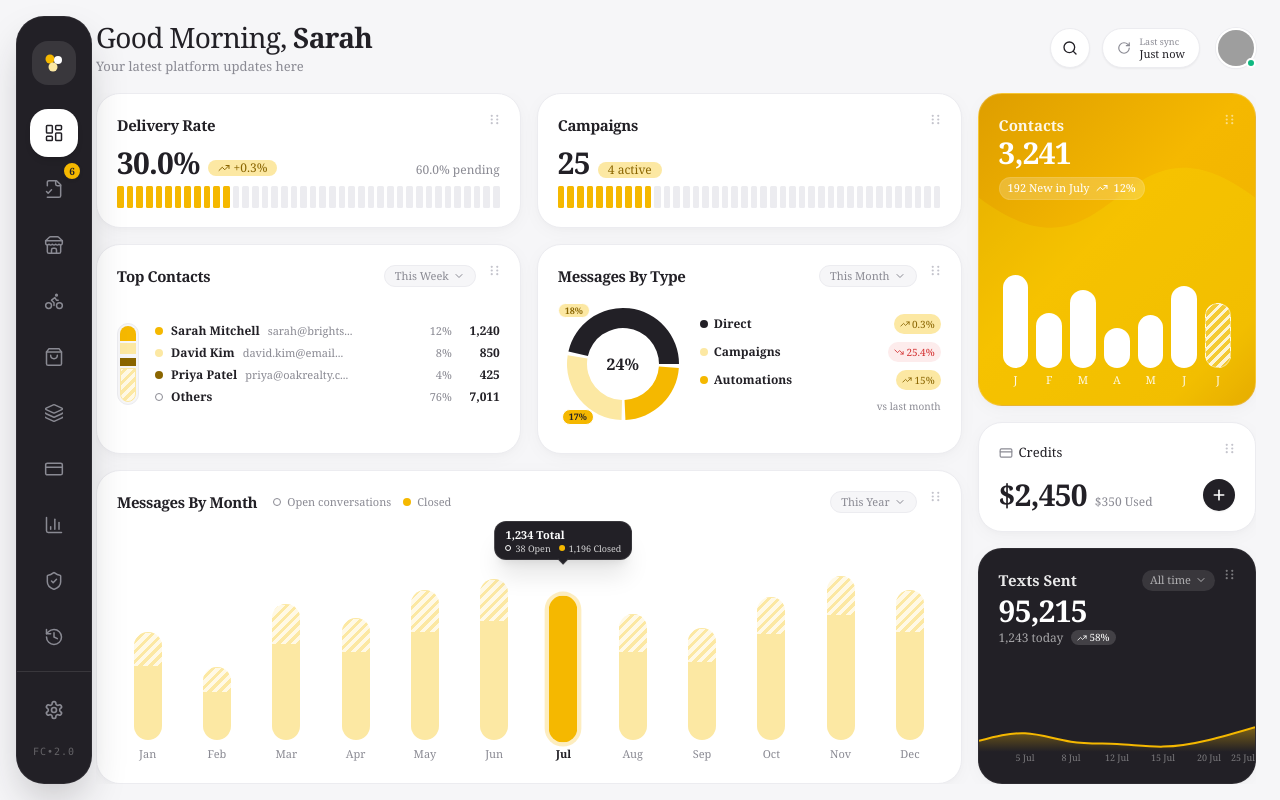
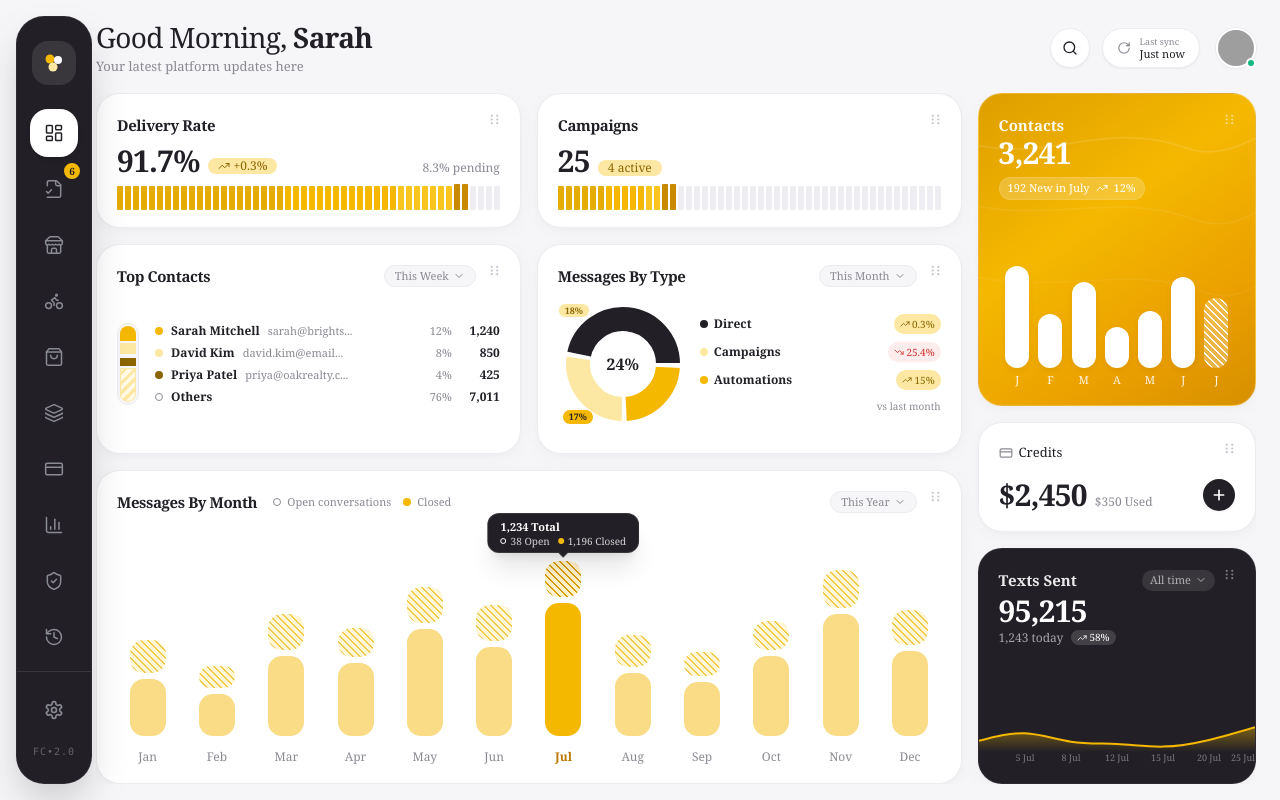
Before and after one commit to vortexdevelopment1/Fillcart, a React (Vite) app in the folder apps/admin-dashboard/: page / in a window 1280 px wide. Built offline with nearby package versions, Linux system fonts and the light colour scheme; grey boxes are pictures that could not be loaded; a web font is replaced by a local one.

Commit message:
fix(admin): match exact reference bar styling, segmented ticks gradient, and separated hatched blocks

```diff
--- a/apps/admin-dashboard/src/components/charts/PendingVerificationsCard.tsx
+++ b/apps/admin-dashboard/src/components/charts/PendingVerificationsCard.tsx
@@ -3,15 +3,9 @@ import { useNavigate } from 'react-router-dom';
 import { Card } from '../common/Card';
 import { Badge } from '../common/Badge';
 import { SegmentedBar } from '../common/SegmentedBar';
-import { useVerification } from '../../context/VerificationContext';
 
 export const PendingVerificationsCard: React.FC = () => {
   const navigate = useNavigate();
-  const { stats } = useVerification();
-
-  const total = stats.total > 0 ? stats.total : 10;
-  const verifiedRate = ((stats.approved / total) * 100).toFixed(1);
-  const pendingPercentage = (((stats.pending) / total) * 100).toFixed(1);
 
   return (
     <Card
@@ -19,28 +13,24 @@ export const PendingVerificationsCard: React.FC = () => {
       title="Delivery Rate"
       className="h-[135px] flex flex-col justify-between"
     >
-      <div className="flex items-baseline justify-between mt-1 mb-2">
+      <div className="flex items-baseline justify-between mt-0.5 mb-2">
         <div className="flex items-baseline gap-2">
           <span className="text-3xl font-semibold text-[#222026] tracking-tight leading-none">
-            {verifiedRate}%
+            91.7%
           </span>
           <Badge variant="soft-amber" icon="up">
             +0.3%
           </Badge>
         </div>
         <span className="text-xs text-[#8A8A93] font-medium">
-          {pendingPercentage}% pending
+          8.3% pending
         </span>
       </div>
 
-      <div className="mt-auto">
+      <div className="mt-auto w-full">
         <SegmentedBar
-          totalTicks={40}
-          filledRatio={stats.approved / total || 0.78}
-          color="#F5B800"
-          unfilledColor="#ECECF0"
-          height={22}
-          gap={3}
+          totalTicks={48}
+          filledCount={44} // 44 out of 48 = 91.7%
         />
       </div>
     </Card>
--- a/apps/admin-dashboard/src/components/charts/PlatformActivityCard.tsx
+++ b/apps/admin-dashboard/src/components/charts/PlatformActivityCard.tsx
@@ -2,37 +2,37 @@ import React, { useState } from 'react';
 import { Card } from '../common/Card';
 import { ChevronDown } from 'lucide-react';
 
-interface MonthData {
+interface MonthBarData {
   month: string;
-  totalPercent: number; // 35 to 95
-  hatchedPercent: number; // percent of bar that is hatched
+  totalHeight: number; // percentage of chart area (40 to 100)
+  hatchedRatio: number; // percentage of totalHeight that is hatched (25 to 45)
   open: number;
   closed: number;
   total: number;
   isHighlighted?: boolean;
 }
 
-const monthlyData: MonthData[] = [
-  { month: 'Jan', totalPercent: 62, hatchedPercent: 32, open: 340, closed: 850, total: 1190 },
-  { month: 'Feb', totalPercent: 42, hatchedPercent: 35, open: 220, closed: 420, total: 640 },
-  { month: 'Mar', totalPercent: 78, hatchedPercent: 30, open: 410, closed: 980, total: 1390 },
-  { month: 'Apr', totalPercent: 70, hatchedPercent: 28, open: 390, closed: 870, total: 1260 },
-  { month: 'May', totalPercent: 86, hatchedPercent: 28, open: 480, closed: 1140, total: 1620 },
-  { month: 'Jun', totalPercent: 92, hatchedPercent: 26, open: 510, closed: 1280, total: 1790 },
+const monthlyData: MonthBarData[] = [
+  { month: 'Jan', totalHeight: 55, hatchedRatio: 38, open: 340, closed: 850, total: 1190 },
+  { month: 'Feb', totalHeight: 40, hatchedRatio: 36, open: 220, closed: 420, total: 640 },
+  { month: 'Mar', totalHeight: 70, hatchedRatio: 32, open: 410, closed: 980, total: 1390 },
+  { month: 'Apr', totalHeight: 62, hatchedRatio: 30, open: 390, closed: 870, total: 1260 },
+  { month: 'May', totalHeight: 85, hatchedRatio: 26, open: 480, closed: 1140, total: 1620 },
+  { month: 'Jun', totalHeight: 75, hatchedRatio: 30, open: 510, closed: 1280, total: 1790 },
   {
     month: 'Jul',
-    totalPercent: 82,
-    hatchedPercent: 0, // full solid #F5B800
+    totalHeight: 100,
+    hatchedRatio: 22,
     open: 38,
     closed: 1196,
     total: 1234,
     isHighlighted: true,
   },
-  { month: 'Aug', totalPercent: 72, hatchedPercent: 30, open: 380, closed: 890, total: 1270 },
-  { month: 'Sep', totalPercent: 64, hatchedPercent: 30, open: 290, closed: 780, total: 1070 },
-  { month: 'Oct', totalPercent: 82, hatchedPercent: 26, open: 440, closed: 1020, total: 1460 },
-  { month: 'Nov', totalPercent: 94, hatchedPercent: 24, open: 520, closed: 1310, total: 1830 },
-  { month: 'Dec', totalPercent: 86, hatchedPercent: 28, open: 460, closed: 1180, total: 1640 },
+  { month: 'Aug', totalHeight: 58, hatchedRatio: 35, open: 380, closed: 890, total: 1270 },
+  { month: 'Sep', totalHeight: 48, hatchedRatio: 32, open: 290, closed: 780, total: 1070 },
+  { month: 'Oct', totalHeight: 66, hatchedRatio: 28, open: 440, closed: 1020, total: 1460 },
+  { month: 'Nov', totalHeight: 95, hatchedRatio: 25, open: 520, closed: 1310, total: 1830 },
+  { month: 'Dec', totalHeight: 72, hatchedRatio: 30, open: 460, closed: 1180, total: 1640 },
 ];
 
 export const PlatformActivityCard: React.FC = () => {
@@ -68,27 +68,32 @@ export const PlatformActivityCard: React.FC = () => {
       }
       className="h-full flex-1 min-h-[220px] flex flex-col justify-between"
     >
-      {/* 12 Equal Columns (Jan..Dec) inside chart area with flex-1 + min-h-0 */}
-      <div className="flex-1 min-h-0 w-full pt-11 pb-1 flex flex-col">
-        <div className="flex-1 min-h-0 w-full grid grid-cols-12 gap-1 md:gap-2">
+      {/* Chart Canvas: flex-1 min-h-0 with pt-12 for tooltip room */}
+      <div className="flex-1 min-h-0 w-full pt-10 pb-0 flex flex-col justify-end">
+        {/* 12 Columns aligned to bottom axis */}
+        <div className="flex-1 min-h-0 w-full grid grid-cols-12 gap-1 md:gap-2 items-end">
           {monthlyData.map((item) => {
             const isSelected = item.month === selectedMonth;
+
+            // Height calculations
+            // Hatched block: percentage of totalHeight
+            const hatchedHeightPercent = item.hatchedRatio;
+            // Bottom solid block: remaining percentage
+            const solidHeightPercent = 100 - hatchedHeightPercent;
 
             return (
               <div
                 key={item.month}
                 onClick={() => setSelectedMonth(item.month)}
-                className="flex flex-col items-center h-full min-h-0 cursor-pointer group"
+                className="flex flex-col items-center justify-end h-full min-h-0 cursor-pointer relative"
               >
-                {/* Bar Area: Flex-1, items-end to align bar to bottom */}
-                <div className="w-full flex-1 flex items-end justify-center min-h-0 relative">
-                  {/* Floating Dark Tooltip above highlighted month */}
+                {/* Floating Dark Tooltip above Jul (or selected month) */}
                 {isSelected && (
-                    <div className="absolute -top-[44px] left-1/2 -translate-x-1/2 z-30 bg-[#222026] text-white text-[10px] py-1.5 px-2.5 rounded-xl shadow-xl whitespace-nowrap border border-white/10 pointer-events-none">
-                      <div className="font-semibold text-[11px] leading-tight">
+                  <div className="absolute -top-[48px] left-1/2 -translate-x-1/2 z-30 bg-[#222026] text-white text-[11px] py-1.5 px-3 rounded-[12px] shadow-xl whitespace-nowrap border border-white/10 pointer-events-none">
+                    <div className="font-bold text-[11px] leading-tight text-white mb-0.5">
                       {item.total.toLocaleString()} Total
                     </div>
-                      <div className="flex items-center gap-2 mt-0.5 text-white/80 text-[9px] leading-none">
+                    <div className="flex items-center gap-2 text-white/80 text-[10px] leading-none">
                       <span className="flex items-center gap-1">
                         <span className="w-1.5 h-1.5 rounded-full border border-white inline-block" />
                         {item.open} Open
@@ -99,48 +104,62 @@ export const PlatformActivityCard: React.FC = () => {
                       </span>
                     </div>
 
-                      {/* Tooltip Down Arrow */}
+                    {/* Caret pointing down */}
                     <div className="absolute -bottom-1 left-1/2 -translate-x-1/2 w-2 h-2 bg-[#222026] rotate-45 border-r border-b border-white/10" />
                   </div>
                 )}
 
-                  {/* Pill Bar Container (width ~28px, border-radius 999px) */}
+                {/* Stacked Bar Container: max-w-[36px], centered */}
                 <div
-                    className={`w-full max-w-[28px] rounded-full overflow-hidden flex flex-col justify-end transition-all duration-300 ${
-                      isSelected
-                        ? 'ring-4 ring-[#F5B800]/25 scale-[1.02]'
-                        : 'group-hover:opacity-90'
-                    }`}
-                    style={{ height: `${item.totalPercent}%` }}
+                  className="w-full max-w-[36px] flex flex-col justify-end transition-all duration-300"
+                  style={{
+                    height: `${item.totalHeight}%`,
+                    gap: '6px', // 6px gap between top hatched block and bottom solid block
+                  }}
                 >
-                    {/* Top Segment: Hatched Pattern (Solid #F5B800 if selected) */}
-                    {item.hatchedPercent > 0 && !isSelected ? (
+                  {/* TOP BLOCK: Hatched diagonal lines, rounded-[14px] on all corners */}
                   <div
-                        className="w-full hatched-pattern-yellow border-t border-[#FCE8A3] transition-all duration-300"
-                        style={{ height: `${item.hatchedPercent}%` }}
+                    className="w-full rounded-[14px] flex-shrink-0 transition-all duration-300"
+                    style={{
+                      height: `calc(${hatchedHeightPercent}% - 3px)`,
+                      minHeight: '12px',
+                      backgroundColor: isSelected ? '#FFF2C6' : '#FFF6D6',
+                      backgroundImage: isSelected
+                        ? 'repeating-linear-gradient(45deg, #D99A00 0, #D99A00 1.5px, transparent 1.5px, transparent 5px)'
+                        : 'repeating-linear-gradient(45deg, #F3C94A 0, #F3C94A 1.5px, transparent 1.5px, transparent 5px)',
+                    }}
                   />
-                    ) : null}
 
-                    {/* Bottom Segment: Solid fill */}
+                  {/* BOTTOM BLOCK: Solid fill, rounded-[14px] on all corners */}
                   <div
-                      className={`w-full flex-1 transition-all duration-300 ${
-                        isSelected ? 'bg-[#F5B800]' : 'bg-[#FCE8A3]'
-                      }`}
+                    className="w-full rounded-[14px] flex-1 transition-all duration-300"
+                    style={{
+                      minHeight: '16px',
+                      backgroundColor: isSelected ? '#F5B800' : '#F9DC85',
+                    }}
                   />
                 </div>
               </div>
+            );
+          })}
+        </div>
 
-                {/* Month Label (Centered directly below the bar) */}
+        {/* Month Labels in a dedicated bottom row for perfect one-line vertical axis alignment */}
+        <div className="grid grid-cols-12 gap-1 md:gap-2 text-center mt-2.5 pt-1 border-t border-transparent select-none">
+          {monthlyData.map((item) => {
+            const isSelected = item.month === selectedMonth;
+            return (
               <span
-                  className={`text-[11px] mt-2 block leading-none transition-colors select-none ${
+                key={item.month}
+                onClick={() => setSelectedMonth(item.month)}
+                className={`text-[12px] block leading-none cursor-pointer transition-colors ${
                   isSelected
-                      ? 'text-[#222026] font-bold'
-                      : 'text-[#8A8A93] group-hover:text-[#222026]'
+                    ? 'text-[#B87700] font-semibold'
+                    : 'text-[#8A8A93] hover:text-[#222026]'
                 }`}
               >
                 {item.month}
               </span>
-              </div>
             );
           })}
         </div>
--- a/apps/admin-dashboard/src/components/charts/ProductsDonutCard.tsx
+++ b/apps/admin-dashboard/src/components/charts/ProductsDonutCard.tsx
@@ -30,17 +30,18 @@ export const ProductsDonutCard: React.FC = () => {
       className="h-[210px] flex flex-col justify-between"
     >
       <div className="flex items-center gap-3 my-auto">
-        {/* Donut Chart with Callout Badges */}
+        {/* Donut Chart: Ring thickness ~26px (outer 58, inner 32), 3px gap, center 24% */}
         <div className="relative w-[130px] h-[130px] flex-shrink-0 flex items-center justify-center">
           <ResponsiveContainer width="100%" height="100%">
             <PieChart>
               <Pie
                 data={donutData}
-                innerRadius={36}
-                outerRadius={56}
-                paddingAngle={4}
+                innerRadius={32}
+                outerRadius={58}
+                paddingAngle={3}
                 dataKey="value"
-                strokeWidth={0}
+                stroke="#FFFFFF"
+                strokeWidth={2}
               >
                 {donutData.map((entry, index) => (
                   <Cell key={`cell-${index}`} fill={entry.color} />
@@ -49,9 +50,9 @@ export const ProductsDonutCard: React.FC = () => {
             </PieChart>
           </ResponsiveContainer>
 
-          {/* Center 24% */}
+          {/* Center Text: 24% semibold */}
           <div className="absolute inset-0 flex items-center justify-center pointer-events-none">
-            <span className="text-base font-bold text-[#222026]">24%</span>
+            <span className="text-base font-semibold text-[#222026]">24%</span>
           </div>
 
           {/* Callout pill 18% (top left) */}
--- a/apps/admin-dashboard/src/components/charts/RidersTallCard.tsx
+++ b/apps/admin-dashboard/src/components/charts/RidersTallCard.tsx
@@ -4,18 +4,18 @@ import { TrendingUp } from 'lucide-react';
 
 interface RiderMonthBar {
   label: string;
-  heightPercent: number; // relative to ~45% container
+  heightPercent: number; // percentage of bar area
   isHatched?: boolean;
 }
 
 const riderBars: RiderMonthBar[] = [
-  { label: 'J', heightPercent: 88, isHatched: false },
-  { label: 'F', heightPercent: 52, isHatched: false },
-  { label: 'M', heightPercent: 74, isHatched: false },
-  { label: 'A', heightPercent: 38, isHatched: false },
+  { label: 'J', heightPercent: 90, isHatched: false },
+  { label: 'F', heightPercent: 48, isHatched: false },
+  { label: 'M', heightPercent: 76, isHatched: false },
+  { label: 'A', heightPercent: 36, isHatched: false },
   { label: 'M', heightPercent: 50, isHatched: false },
-  { label: 'J', heightPercent: 78, isHatched: false },
-  { label: 'J', heightPercent: 62, isHatched: true }, // last bar hatched
+  { label: 'J', heightPercent: 80, isHatched: false },
+  { label: 'J', heightPercent: 62, isHatched: true }, // last bar hatched white on yellow
 ];
 
 export const RidersTallCard: React.FC = () => {
@@ -31,13 +31,33 @@ export const RidersTallCard: React.FC = () => {
         border border-white/20 flex-[1.4] min-h-[220px]
       "
       style={{
-        backgroundImage: 'linear-gradient(135deg, #DE9E00 0%, #F5B800 45%, #F0B300 85%, #E29E00 100%)',
+        backgroundImage: 'linear-gradient(145deg, #DE9E00 0%, #F5B800 40%, #EA9F00 75%, #D68F00 100%)',
       }}
     >
-      {/* Decorative subtle texture wave */}
-      <div className="absolute inset-0 opacity-15 pointer-events-none mix-blend-overlay">
-        <svg width="100%" height="100%" preserveAspectRatio="none" viewBox="0 0 300 300">
-          <path d="M0,100 C150,200 150,0 300,100 L300,300 L0,300 Z" fill="white" />
+      {/* Subtle wave contours overlay matching reference */}
+      <div className="absolute inset-0 opacity-20 pointer-events-none">
+        <svg width="100%" height="100%" preserveAspectRatio="none" viewBox="0 0 320 260">
+          <path
+            d="M-20,40 C80,60 140,20 240,45 C280,55 310,40 340,30 L340,260 L-20,260 Z"
+            fill="none"
+            stroke="white"
+            strokeWidth="1.5"
+            opacity="0.6"
+          />
+          <path
+            d="M-20,90 C70,110 160,80 250,105 C290,115 320,100 340,90"
+            fill="none"
+            stroke="white"
+            strokeWidth="1.2"
+            opacity="0.4"
+          />
+          <path
+            d="M-20,150 C90,170 170,140 260,165 C300,175 320,160 340,150"
+            fill="none"
+            stroke="white"
+            strokeWidth="1.2"
+            opacity="0.3"
+          />
         </svg>
       </div>
 
@@ -55,7 +75,7 @@ export const RidersTallCard: React.FC = () => {
 
       {/* Top Header & Stats */}
       <div className="relative z-10">
-        <h3 className="text-[15px] font-semibold text-white/90">Contacts</h3>
+        <h3 className="text-[15px] font-semibold text-white/95">Contacts</h3>
         <div className="text-3xl font-semibold tracking-tight text-white mt-0.5 mb-1.5 leading-none">
           3,241
         </div>
@@ -66,26 +86,27 @@ export const RidersTallCard: React.FC = () => {
         </div>
       </div>
 
-      {/* 7 Pill Bars: Max height ~45% of card, 26px wide, labels directly under */}
-      <div className="relative z-10 h-[45%] min-h-[90px] flex flex-col justify-end mt-auto">
-        <div className="flex-1 flex items-end justify-between gap-1 sm:gap-2 px-1">
+      {/* 7 Pill Bars: 24px wide, border-radius 999px (full pill), last bar hatched */}
+      <div className="relative z-10 h-[48%] min-h-[95px] flex flex-col justify-end mt-auto">
+        <div className="flex-1 flex items-end justify-between gap-1 px-1">
           {riderBars.map((bar, idx) => (
             <div key={idx} className="flex-1 flex flex-col items-center h-full min-h-0">
               {/* Bar Area */}
               <div className="w-full flex-1 flex items-end justify-center min-h-0">
                 <div
-                  className={`w-full max-w-[26px] rounded-full transition-all duration-300 ${
-                    bar.isHatched
-                      ? 'hatched-pattern-white border border-white/40'
-                      : 'bg-white shadow-xs'
-                  }`}
+                  className="w-[24px] rounded-full transition-all duration-300"
                   style={{
                     height: `${bar.heightPercent}%`,
+                    backgroundColor: bar.isHatched ? 'rgba(255, 255, 255, 0.28)' : '#FFFFFF',
+                    backgroundImage: bar.isHatched
+                      ? 'repeating-linear-gradient(45deg, rgba(255,255,255,0.92) 0, rgba(255,255,255,0.92) 1.5px, transparent 1.5px, transparent 5px)'
+                      : 'none',
+                    boxShadow: bar.isHatched ? 'none' : '0 2px 6px rgba(0,0,0,0.06)',
                   }}
                 />
               </div>
 
-              {/* Month Label */}
+              {/* Month Label directly under each bar */}
               <span className="text-[11px] font-medium text-white/90 mt-1.5 block leading-none">
                 {bar.label}
               </span>
--- a/apps/admin-dashboard/src/components/charts/VendorsCard.tsx
+++ b/apps/admin-dashboard/src/components/charts/VendorsCard.tsx
@@ -13,7 +13,7 @@ export const VendorsCard: React.FC = () => {
       title="Campaigns"
       className="h-[135px] flex flex-col justify-between"
     >
-      <div className="flex items-baseline justify-between mt-1 mb-2">
+      <div className="flex items-baseline justify-between mt-0.5 mb-2">
         <div className="flex items-baseline gap-2">
           <span className="text-3xl font-semibold text-[#222026] tracking-tight leading-none">
             25
@@ -24,14 +24,10 @@ export const VendorsCard: React.FC = () => {
         </div>
       </div>
 
-      <div className="mt-auto">
+      <div className="mt-auto w-full">
         <SegmentedBar
-          totalTicks={40}
-          filledRatio={0.25}
-          color="#F5B800"
-          unfilledColor="#ECECF0"
-          height={22}
-          gap={3}
+          totalTicks={48}
+          filledCount={15} // approx 31% filled like reference Campaigns
         />
       </div>
     </Card>
--- a/apps/admin-dashboard/src/components/common/SegmentedBar.tsx
+++ b/apps/admin-dashboard/src/components/common/SegmentedBar.tsx
@@ -1,42 +1,78 @@
 import React from 'react';
 
 interface SegmentedBarProps {
-  totalTicks?: number;
+  totalTicks?: number; // 48
   filledRatio?: number; // 0 to 1
   filledCount?: number;
-  color?: string;
-  unfilledColor?: string;
-  height?: number;
-  gap?: number;
   className?: string;
 }
 
 export const SegmentedBar: React.FC<SegmentedBarProps> = ({
-  totalTicks = 40,
-  filledRatio = 0.8,
+  totalTicks = 48,
+  filledRatio = 0.917,
   filledCount,
-  color = '#F5B800',
-  unfilledColor = '#ECECF0',
-  height = 22,
-  gap = 3,
   className = '',
 }) => {
   const activeCount = filledCount !== undefined ? filledCount : Math.round(totalTicks * filledRatio);
 
+  // Color generator for filled ticks
+  const getTickStyle = (idx: number) => {
+    const isFilled = idx < activeCount;
+    if (!isFilled) {
+      return {
+        backgroundColor: '#EDEDF2',
+        height: '24px',
+      };
+    }
+
+    // The last 2 filled ticks act as the highlighted current-value marker (like dark blue ticks in reference)
+    if (idx >= activeCount - 2) {
+      return {
+        backgroundColor: '#C98A00', // Darker accent marker
+        height: '26px', // Slightly taller
+      };
+    }
+
+    if (activeCount <= 3) {
+      return {
+        backgroundColor: '#F5B800',
+        height: '24px',
+      };
+    }
+
+    // Gradient progression from #E0A800 (darker) -> #F5B800 (middle) -> #FFD43B (bright)
+    const progress = idx / (activeCount - 3);
+    let bg = '#F5B800';
+    if (progress < 0.5) {
+      // interpolate #E0A800 to #F5B800
+      bg = '#E5AC05';
+    } else if (progress < 0.85) {
+      bg = '#F5B800';
+    } else {
+      bg = '#F8C51E';
+    }
+
+    return {
+      backgroundColor: bg,
+      height: '24px',
+    };
+  };
+
   return (
     <div
-      className={`flex items-center w-full select-none ${className}`}
-      style={{ gap: `${gap}px` }}
+      className={`flex items-end w-full select-none ${className}`}
+      style={{ gap: '2px', height: '26px' }}
     >
       {Array.from({ length: totalTicks }).map((_, idx) => {
-        const isFilled = idx < activeCount;
+        const style = getTickStyle(idx);
         return (
           <div
             key={idx}
-            className="flex-1 rounded-[1.5px] transition-all duration-300"
+            className="flex-1 transition-all duration-200"
             style={{
-              height: `${height}px`,
-              backgroundColor: isFilled ? color : unfilledColor,
+              height: style.height,
+              backgroundColor: style.backgroundColor,
+              borderRadius: '1px', // almost square, NOT pill
             }}
           />
         );
```
Lines whose indentation alone changed are shown as unchanged.
